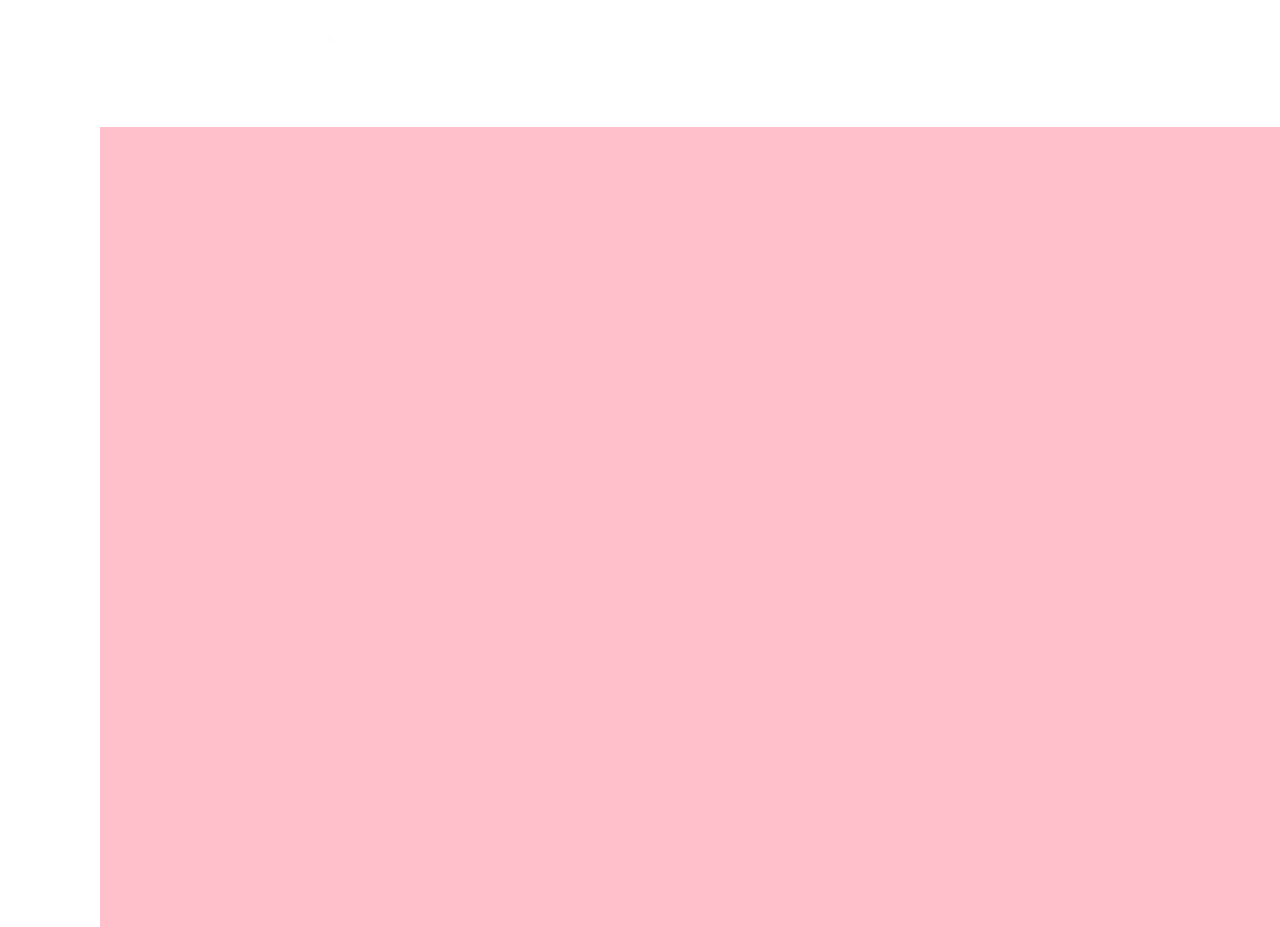
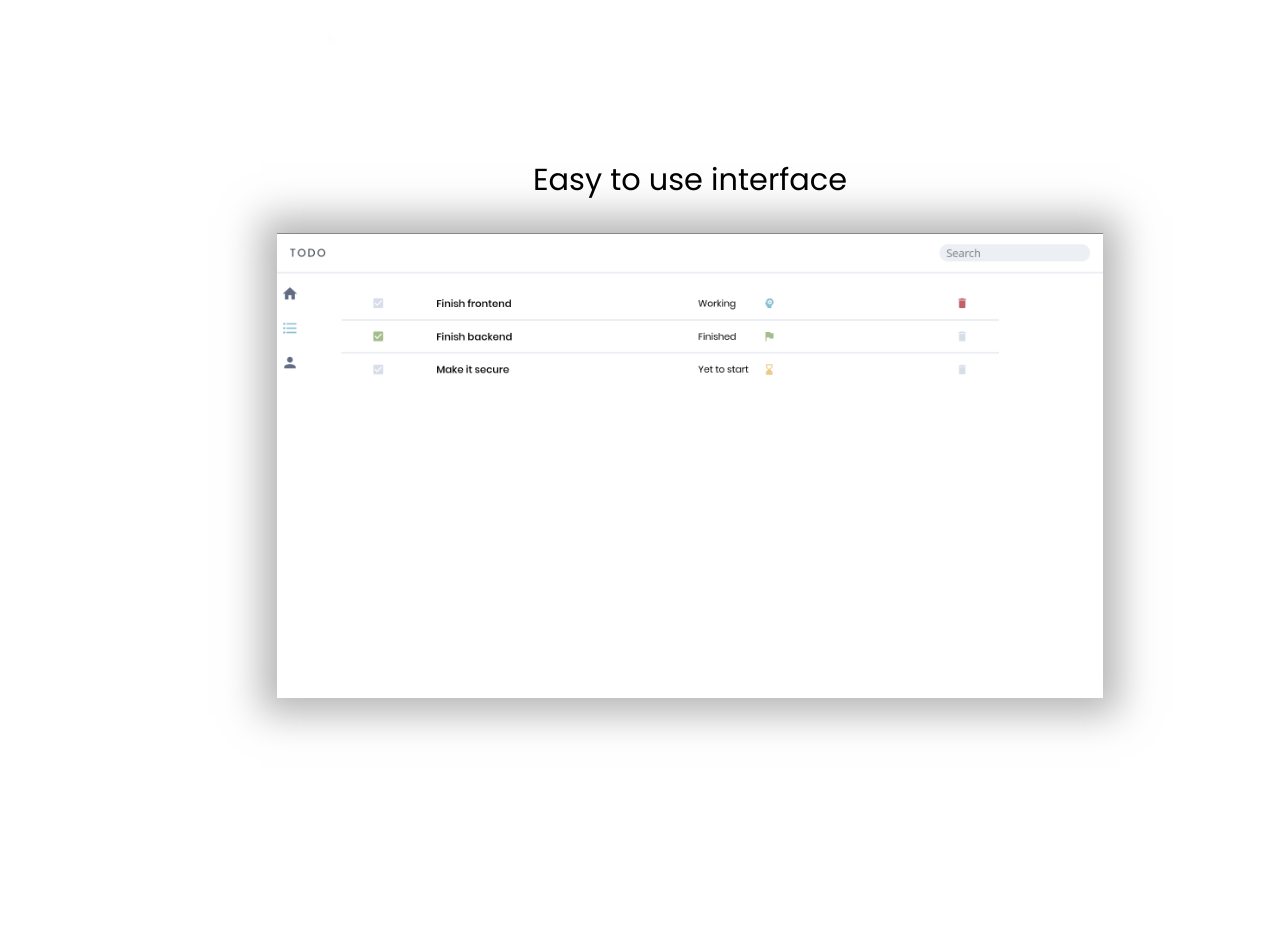
Before and after one commit to OnkarKunjir/todo, an Angular app: page / in a window 1280 px wide. Shown: the part 763-1690 px from the top of the page. Built offline with nearby package versions, Linux system fonts and the light colour scheme.

Commit message:
adding gui section in landing page. changed selected text color for whole app.

```diff
--- a/src/app/landing-page/landing-page.component.css
+++ b/src/app/landing-page/landing-page.component.css
@@ -44,6 +44,9 @@
     border-radius: 6px;
     transition: ease-in-out 0.3s;
 }
+.custom-btn:active{
+    transform: scale(0.8);
+}
 #try-now-btn{
     background-color: var(--blue);
     border: 1px solid var(--blue);
@@ -63,5 +66,53 @@
 /* learn more section */
 #learn-more{
     min-height: 100vh;
-    background-color: pink;
+    width: 100%;
 }
+.ui-section{
+    position: relative;
+    /* height: 100vh; */
+    overflow: hidden;
+}
+.ui-section h3{
+    font-size: 1.9rem;
+    font-weight: 400;
+    text-align: center;
+    padding: 30px;
+}
+.ui-section img{
+    cursor: pointer;
+    display: block;
+    width: 70%;
+    margin: auto;
+    margin-bottom: 100px;
+    box-shadow: 0px 0px 36px 16px rgba(129, 129, 129, 0.586);
+    transition: ease-in-out 0.3s;
+
+}
+.ui-section img:hover{
+    transform: scale(1.04);
+}
+.top , .bottom{
+    position: absolute;
+    width: 100%;
+    height: 10%;
+    background-color: var(--yellow);
+    z-index: -1;
+    transition: ease-in-out 0.5s;
+}
+.top{
+    top: 50%;
+    right: 50%;
+    transform: rotate(-45deg) translate(-100% , 0%);
+}
+.bottom{
+    top: 50%;
+    left: 50%;
+    transform: rotate(-45deg) translate(100% , 0%);
+}
+.ui-section img:hover + .top{
+    transform: rotate(-45deg) translate(0% , 0%);
+}
+.ui-section img:hover ~ .bottom{
+    transform: rotate(-45deg) translate(0% , 0%);
+}
--- a/src/app/landing-page/landing-page.component.html
+++ b/src/app/landing-page/landing-page.component.html
@@ -16,6 +16,12 @@
 
     <div id="learn-more">
 
+        <div class="ui-section">
+            <h3>Easy to use interface</h3>
+            <img src="../../assets/ui.png" alt="">
+            <div class="top"></div>
+            <div class="bottom"></div>
+        </div>
     </div>
 
 
--- a/src/styles.css
+++ b/src/styles.css
@@ -43,6 +43,10 @@
     --yellow: #ebcb8b;
     --green: #a3be8c;
 }
+::selection{
+    color: var(--fg-darkest);
+    background-color: var(--bg-dark);
+}
 html{
     scroll-behavior: smooth;
 }
```
Also changed, not shown: src/assets/ui.png (added).
